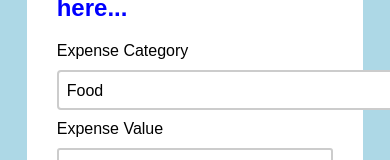
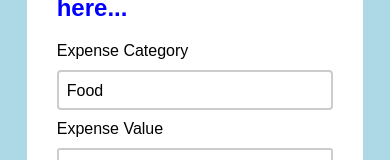
Before and after one commit to pyordanovdev/budget-tracking-app, a website built with Parcel: page frontend/index.html in a window 390 px wide. Shown: the part 394-554 px from the top of the page. Built offline with nearby package versions, Linux system fonts and the light colour scheme; what notyf would draw is missing.

Commit message:
Added quick fix for mobile

```diff
--- a/frontend/css/style.css
+++ b/frontend/css/style.css
@@ -237,4 +237,7 @@ input.validation-error {
     grid-template-columns: 100%;
     gap: 1.25rem;
   }
+  .expense-categories {
+    min-width: 100%;
+  }
 }
```
